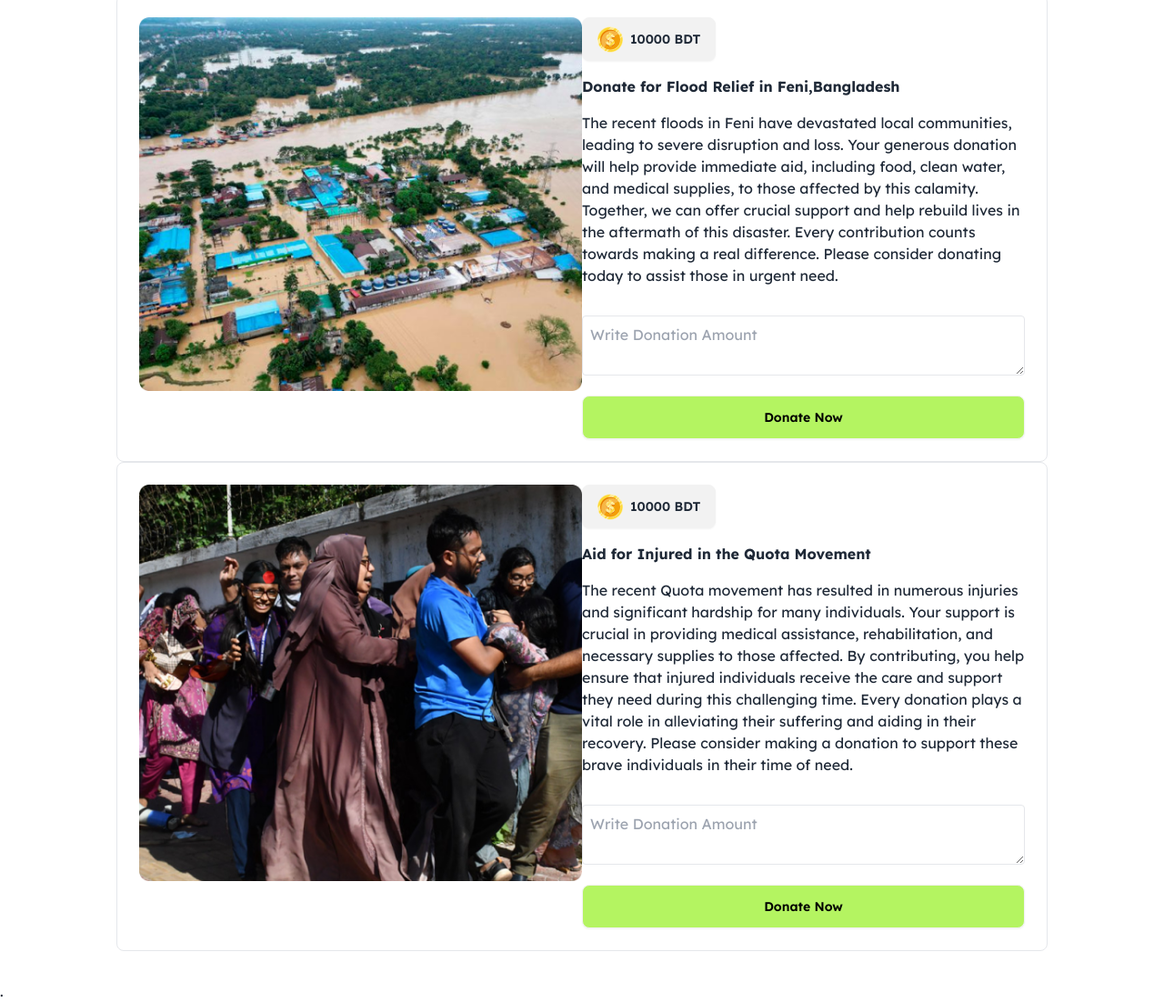
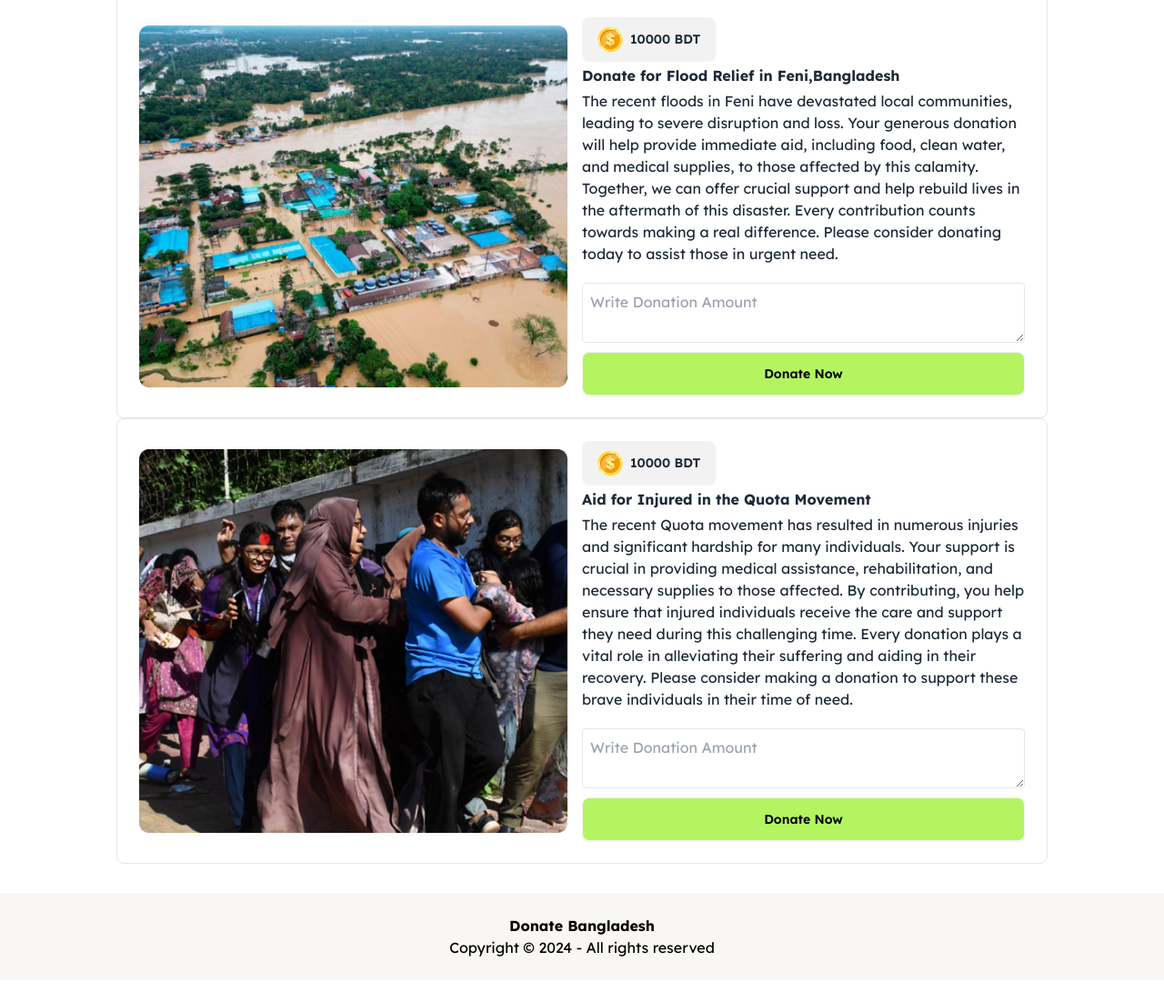
Before and after one commit to sorupchakraborty/donation_page, a website: page index.html in a window 1280 px wide. Shown: the part 745-1847 px from the top of the page at 91% size. After the commit the page ends 1823 px from the top, so only its background shows below. Drawn offline with nearby package versions, Linux system fonts and the light colour scheme.

Commit message:
footer section done

```diff
--- a/index.html
+++ b/index.html
@@ -21,6 +21,19 @@
             font-family: "Lexend", sans-serif;
         }
     </style>
+
+    <!-- tailwind script  -->
+    <script>
+        tailwind.config = {
+            theme: {
+                extend: {
+                    colors: {
+                        clifford: '#da373d',
+                    }
+                }
+            }
+        }
+    </script>
 </head>
 
 <body class="font-lexend">
@@ -50,17 +63,17 @@
             <button class="btn text-black flex justify-center items-center px-8 py-4 font-bold">History</button>
         </section>
 
-        <!-- donation section  -->
+        <section class="mt-6">
 
-        <section class="">
+        <section class=" mt-6">
             <!-- 1st card  -->
-            <section class="flex flex-col md:flex-row justify-normal border rounded-lg p-6 w-4/5 mx-auto ">
+            <section class="flex flex-col md:flex-row justify-normal items-center border rounded-lg p-6 w-4/5 mx-auto mb-6">
                 <!-- image section -->
-                <div class="w-full md:w-1/2">
+                <div class="w-full md:w-1/2 md:pr-4">
                     <img src="./images/noakhali.png" alt="">
                 </div>
                 <!-- description section -->
-                <div class="w-full md:w-1/2 space-y-4 mt-4 md:mt-0">
+                <div class="w-full md:w-1/2 space-y-1 mt-4 md:mt-0">
                     <div>
                         <button class="btn"><img src="./images/coin.png" alt="">
                             10000 BDT</button>
@@ -83,13 +96,13 @@
             </section>
 
             <!-- 2nd card  -->
-            <section class="flex flex-col md:flex-row justify-normal border rounded-lg p-6 w-4/5 mx-auto ">
+            <section class="flex flex-col md:flex-row justify-normal items-center border rounded-lg p-6 w-4/5 mx-auto ">
                 <!-- image section -->
-                <div class="w-full md:w-1/2">
+                <div class="w-full md:w-1/2 md:pr-4">
                     <img src="./images/feni.png" alt="">
                 </div>
                 <!-- description section -->
-                <div class="w-full md:w-1/2 space-y-4 mt-4 md:mt-0">
+                <div class="w-full md:w-1/2 space-y-1 mt-4 md:mt-0">
                     <div>
                         <button class="btn"><img src="./images/coin.png" alt="">
                             10000 BDT</button>
@@ -110,13 +123,13 @@
             </section>
 
             <!-- 3rd card  -->
-            <section class="flex flex-col md:flex-row justify-normal border rounded-lg p-6 w-4/5 mx-auto ">
+            <section class="flex flex-col md:flex-row justify-normal items-center border rounded-lg p-6 w-4/5 mx-auto ">
                 <!-- image section -->
-                <div class="w-full md:w-1/2">
+                <div class="w-full md:w-1/2 md:pr-4">
                     <img src="./images/quota-protest.png" alt="">
                 </div>
                 <!-- description section -->
-                <div class="w-full md:w-1/2 space-y-4 mt-4 md:mt-0">
+                <div class="w-full md:w-1/2 space-y-1 mt-4 md:mt-0">
                     <div>
                         <button class="btn"><img src="./images/coin.png" alt="">
                             10000 BDT</button>
@@ -143,29 +156,23 @@
 
     </main>
 
+    <!-- footer section -->
 
+    <footer class="bg-[#F9F7F3] py-6">
+        <section>
+            <div>
+                <p class="text-black font-bold text-center">Donate Bangladesh</p>
+            </div>
+            <div class=" text-center">
+                <p class="text-black">Copyright © 2024 - All rights reserved</p>
+            </div>
+        </section>
 
-
-
-
-
-
+    </footer>
 
     <!-- javaScript  -->
     <script src="./js/script.js"></script>
 
-    <!-- tailwind script  -->.
-    <script>
-        tailwind.config = {
-            theme: {
-                extend: {
-                    colors: {
-                        clifford: '#da373d',
-                    }
-                }
-            }
-        }
-    </script>
 </body>
 
 </html>
```
